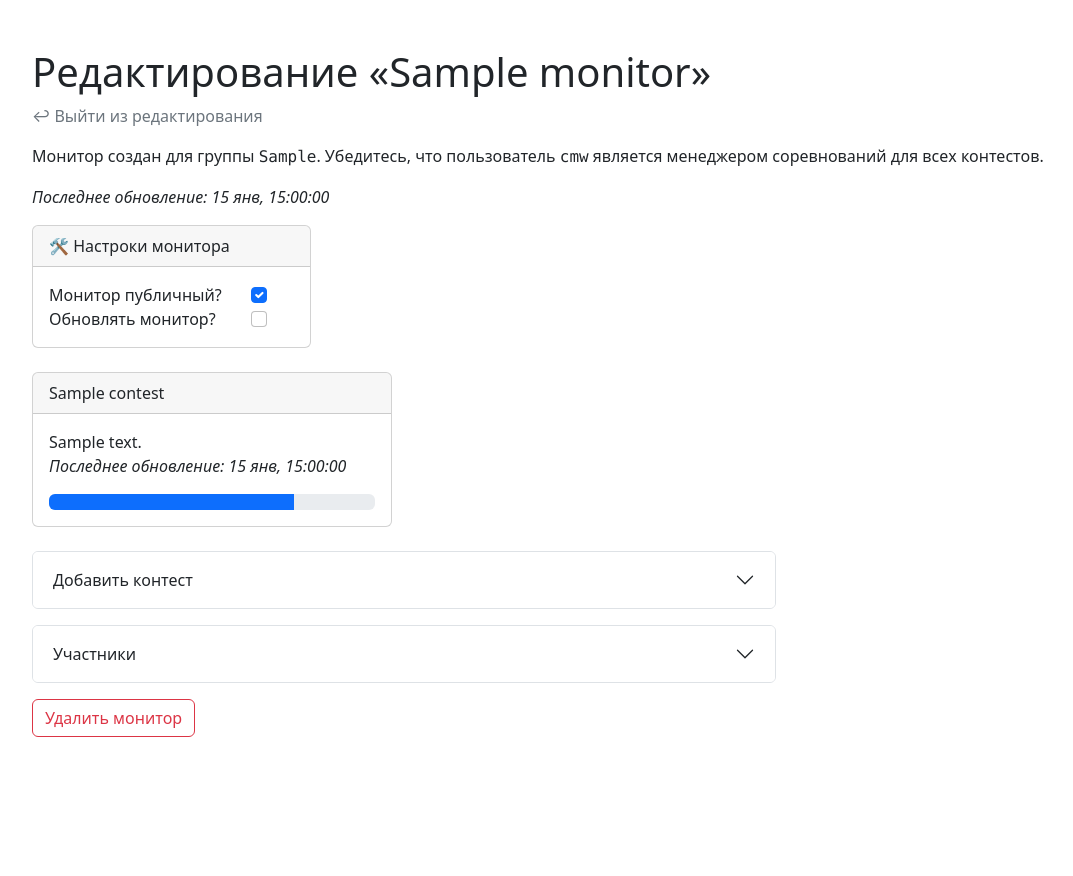
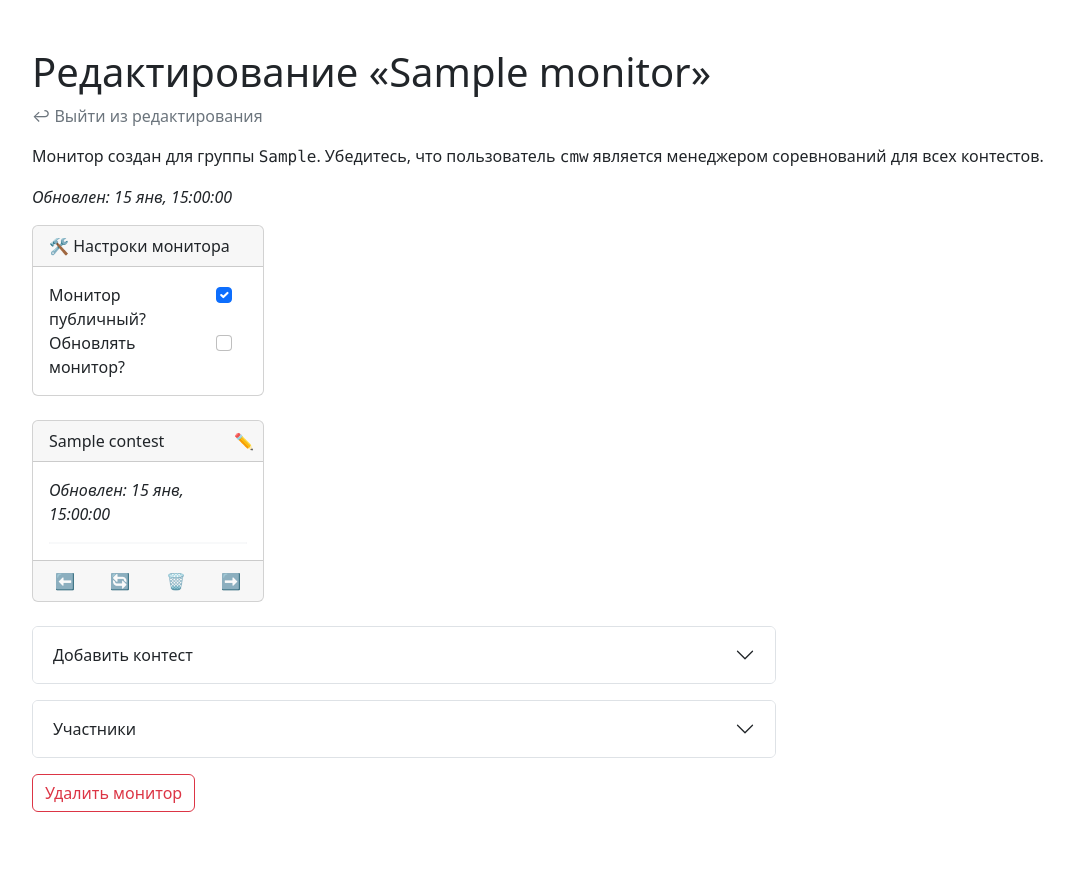
Before and after one commit to Catmoonlight/monitor, a Django app: page /monitor/1/edit/ in a window 1280 px wide. Shown: the whole page, without its empty margins (50-1123 px from the left). Before the commit the page ends 737 px from the top, so only its background shows below. Run offline with Django 4.2, Linux system fonts and the light colour scheme; a user stored in the database is signed in; tables that the repository leaves empty hold one stand-in row (values such as "Sample post").

Commit message:
edit page update

```diff
--- a/src/monitor_website/cf_worker.py
+++ b/src/monitor_website/cf_worker.py
@@ -84,8 +84,7 @@ class CodeforcesWorker:
             if 'comment' not in status:
                 status['comment'] = "Неизвестная проблема"
 
-            contest.set_error(status['comment'])
-            self.Log(f'Метод {query} для контеста {contest.human_name} не сработал: {status["comment"]}')
+            self.Log(f'Метод {query} для контеста {contest.human_name} не сработал: {status["comment"]}', 'danger')
             return None
 
         # contest.last_comment = ''
@@ -152,7 +151,7 @@ class CodeforcesWorker:
         contest.last_status_update = timezone.now()
         contest.save()
 
-        self.Log(f'Обновление "{contest.human_name}" ({contest.monitor.human_name}) завершено! Новых посылок: {new}')
+        self.Log(f'Обновление "{contest.human_name}" ({contest.monitor.human_name}) завершено! Новых посылок: {new}', 'success')
 
     def _init_contest(self, contest: models.Contest):
         result = self._try_return_result(contest, 'contest.standings')
--- a/src/monitor_website/models.py
+++ b/src/monitor_website/models.py
@@ -138,3 +138,9 @@ class Contest(models.Model):
         if self.index is None:
             self.index = self.pk
         super(Contest, self).save(*args, **kwargs)
+
+    def refresh(self):
+        self.status = self.FRESH
+        self.problem_set.all().delete()
+        self.last_status_update = None
+        self.save()
--- a/src/monitor_website/urls.py
+++ b/src/monitor_website/urls.py
@@ -9,5 +9,11 @@ urlpatterns = [
     path('monitors/new', views.NewMonitorView.as_view(), name='new_monitor'),
     path('monitor/<int:monitor_id>/', views.monitor_page, name="monitor"),
     path('monitor/<int:monitor_id>/edit/', views.monitor_edit, name="monitor_edit"),
+    path('monitor/<int:monitor_id>/edit/delete/<int:contest_id>', views.edit_delete_contest, name="contest_delete"),
+    path('monitor/<int:monitor_id>/edit/refresh/<int:contest_id>', views.edit_refresh_contest, name="contest_refresh"),
+    path('monitor/<int:monitor_id>/edit/left/<int:contest_id>', views.edit_move_left_contest, name="contest_left"),
+    path('monitor/<int:monitor_id>/edit/right/<int:contest_id>', views.edit_move_right_contest, name="contest_right"),
+    path('monitor/<int:monitor_id>/edit/rename/<int:contest_id>', views.edit_rename_contest, name="contest_rename"),
+
     path('logs/', views.worker_logs, name='logs')
 ]
--- a/src/monitor_website/views.py
+++ b/src/monitor_website/views.py
@@ -84,17 +84,12 @@ def monitor_edit(request: http.HttpRequest, monitor_id):
         if q_type == 'delete_monitor':
             monitor.delete()
             return redirect('main:home')
-        # monitor settings
         elif q_type == 'show':
             monitor.is_hidden = not ('is_set' in post and post['is_set'] == 'on')
             monitor.save()
         elif q_type == 'worker':
             monitor.is_old = not ('is_set' in post and post['is_set'] == 'on')
             monitor.save()
-        elif q_type == "ghosts":
-            monitor.default_ghosts = 'is_set' in post and post['is_set'] == 'on'
-            monitor.save()
-        # contests
         elif q_type == 'create':
             create_contest_form = forms.CreateContestForm(post)
             if create_contest_form.is_valid():
@@ -108,17 +103,6 @@ def monitor_edit(request: http.HttpRequest, monitor_id):
                         human_name=data['human_name']
                     )
                     create_contest_form = forms.CreateContestForm()
-        elif q_type == 'delete':
-            cf_contest = post['cf_contest']
-            contest = get_object_or_404(models.Contest, cf_contest=cf_contest, monitor=monitor)
-            contest.delete()
-        elif q_type == 'refresh':
-            cf_contest = post['cf_contest']
-            contest = get_object_or_404(models.Contest, cf_contest=cf_contest, monitor=monitor)
-            contest.status = contest.FRESH
-            contest.problem_set.all().delete()
-            contest.last_status_update = None
-            contest.save()
         # pers
         elif q_type == 'update_pers':
             for person in models.Personality.objects.filter(monitor=monitor).all():
@@ -137,6 +121,61 @@ def monitor_edit(request: http.HttpRequest, monitor_id):
     })
 
 
+def _edit_get_contest(request, monitor_id, contest_id):
+    if not request.user.is_authenticated:
+        raise http.Http404()
+    monitor = get_object_or_404(models.Monitor, pk=monitor_id)
+    return get_object_or_404(models.Contest, cf_contest=contest_id, monitor=monitor)
+
+
+def edit_delete_contest(request, monitor_id, contest_id):
+    contest = _edit_get_contest(request, monitor_id, contest_id)
+    contest.delete()
+    return redirect('main:monitor_edit', monitor_id=monitor_id)
+
+
+def edit_refresh_contest(request, monitor_id, contest_id):
+    contest = _edit_get_contest(request, monitor_id, contest_id)
+    contest.refresh()
+    return redirect('main:monitor_edit', monitor_id=monitor_id)
+
+
+def edit_rename_contest(request, monitor_id, contest_id):
+    contest = _edit_get_contest(request, monitor_id, contest_id)
+    new_name = request.GET['name']
+    contest.human_name = new_name
+    contest.save()
+    return redirect('main:monitor_edit', monitor_id=monitor_id)
+
+
+def edit_move_left_contest(request, monitor_id, contest_id):
+    if not request.user.is_authenticated:
+        raise http.Http404()
+    monitor = get_object_or_404(models.Monitor, pk=monitor_id)
+    all_contests = list(monitor.contest_set.all())
+    for i in range(1, len(all_contests)):
+        if all_contests[i].cf_contest == str(contest_id):
+            all_contests[i].index, all_contests[i-1].index = all_contests[i-1].index, all_contests[i].index
+            all_contests[i].save()
+            all_contests[i-1].save()
+            break
+    return redirect('main:monitor_edit', monitor_id=monitor_id)
+
+
+def edit_move_right_contest(request, monitor_id, contest_id):
+    if not request.user.is_authenticated:
+        raise http.Http404()
+    monitor = get_object_or_404(models.Monitor, pk=monitor_id)
+    all_contests = list(monitor.contest_set.all())
+    for i in range(len(all_contests) - 1):
+        if all_contests[i].cf_contest == str(contest_id):
+            all_contests[i].index, all_contests[i+1].index = all_contests[i+1].index, all_contests[i].index
+            all_contests[i].save()
+            all_contests[i+1].save()
+            break
+    return redirect('main:monitor_edit', monitor_id=monitor_id)
+
+
 def monitors_list_page(request: http.HttpRequest):
     CodeforcesWorker()
 
@@ -151,7 +190,6 @@ def worker_logs(request: http.HttpRequest):
         raise http.Http404()
 
     CodeforcesWorker()
-
     return render(request, 'worker_logs.html', {
         'title': 'Логи воркера',
         'logs': sorted(CodeforcesWorker.logs.copy(), key=lambda x: x.time, reverse=True)
--- a/src/templates/_last_update.html
+++ b/src/templates/_last_update.html
@@ -1,8 +1,8 @@
-<p class="fst-italic">
+<span class="fst-italic">
 {% load tz %}
 {% if last_update %}
-{% localtime on %} Последнее обновление: {{ last_update|date:"j b, H:i:s" }} {% endlocaltime %}
+{% localtime on %} Обновлен: {{ last_update|date:"j b, H:i:s" }} {% endlocaltime %}
 {% else %}
 Обновлений еще не было
 {% endif %}
-</p>
+</span>
--- a/src/templates/monitor_edit.html
+++ b/src/templates/monitor_edit.html
@@ -9,9 +9,13 @@
 <p>Монитор создан для группы <span class="font-monospace">{{ monitor.group }}</span>.
     Убедитесь, что пользователь <span class="font-monospace">cmw</span> является менеджером соревнований для всех контестов.</p>
 
-{% include '_last_update.html' with last_update=monitor.last_update %}
+    <p>{% include '_last_update.html' with last_update=monitor.last_update %}</p>
 
-<div class="card mb-4 col-md-6 col-lg-3">
+
+<div class="col-lg-8">
+<div class="row">
+<div class="col-md-6 col-lg-4">
+<div class="card mb-4">
 <div class="card-header">
 &#128736; Настроки монитора
 </div>
@@ -34,22 +38,54 @@
 </form>
 </div>
 </div>
+</div>
+</div>
+</div>
 
+<div class="col-lg-8">
+<div class="row">
 
-    <div class="col-lg-8">
+{% for contest in contests %}
+<div class="col-md-6 col-lg-4">
+<div class="card mb-4">
+<div class="card-header">
     <div class="row">
-{% for contest in contests %}
-<div class="col-md-6">
-<div class="card mb-4">
-<div class="card-header">{{ contest.get_name }}</div>
+    <div class="col-10 text-truncate">{{ contest.get_name }}</div>
+    <div class="col-2">
+        <a href="#" class="text-decoration-none" onclick="let x = prompt('Введите новое название (оставьте поле пустым для отмены)'); if (x) { var http = new XMLHttpRequest(); http.open('GET', '{% url 'main:contest_rename' monitor_id=monitor.pk contest_id=contest.cf_contest %}'+'?name='+x, true); http.onload = function() { document.location.reload(); }; http.send(null); } else { return false; }">&#9999;</a>
+    </div>
+    </div>
+</div>
 <div class="card-body">
-    {{ contest.last_comment }}
-    {% include '_last_update.html' with last_update=contest.last_status_update %}
-    <div class="progress">
-      <div class="progress-bar w-75" role="progressbar" aria-label="Basic example" aria-valuenow="75" aria-valuemin="0" aria-valuemax="100">
+    <p class="card-text">
+    {% include '_last_update.html' with last_update=contest.last_status_update %}</p>
+    <div class="progress" style="height: 2px;">
+      <div class="progress-bar bg-light" role="progressbar" style="width: 100%">
       </div>
     </div>
 </div>
+<div class="card-footer text-muted">
+<div class="row">
+    <div class="col-3 text-center">
+
+        <a href="{% url 'main:contest_left' monitor_id=monitor.pk contest_id=contest.cf_contest %}" class="text-decoration-none">
+            &#11013;</a>
+    </div>
+    <div class="col-3 text-center">
+        <a href="{% url 'main:contest_refresh' monitor_id=monitor.pk contest_id=contest.cf_contest %}" class="text-decoration-none">&#128260;</a>
+    </div>
+    <div class="col-3 text-center">
+        <a href="{% url 'main:contest_delete' monitor_id=monitor.pk contest_id=contest.cf_contest %}" onclick="if (! confirm('Уверен?')) { return false; }" class="text-decoration-none">&#128465;</a>
+    </div>
+    <div class="col-3 text-center">
+
+        <a href="{% url 'main:contest_right' monitor_id=monitor.pk contest_id=contest.cf_contest %}" class="text-decoration-none">
+            &#10145;</a>
+    </div>
+
+</div>
+</div>
+
 </div>
 </div>
 {% endfor %}
```
